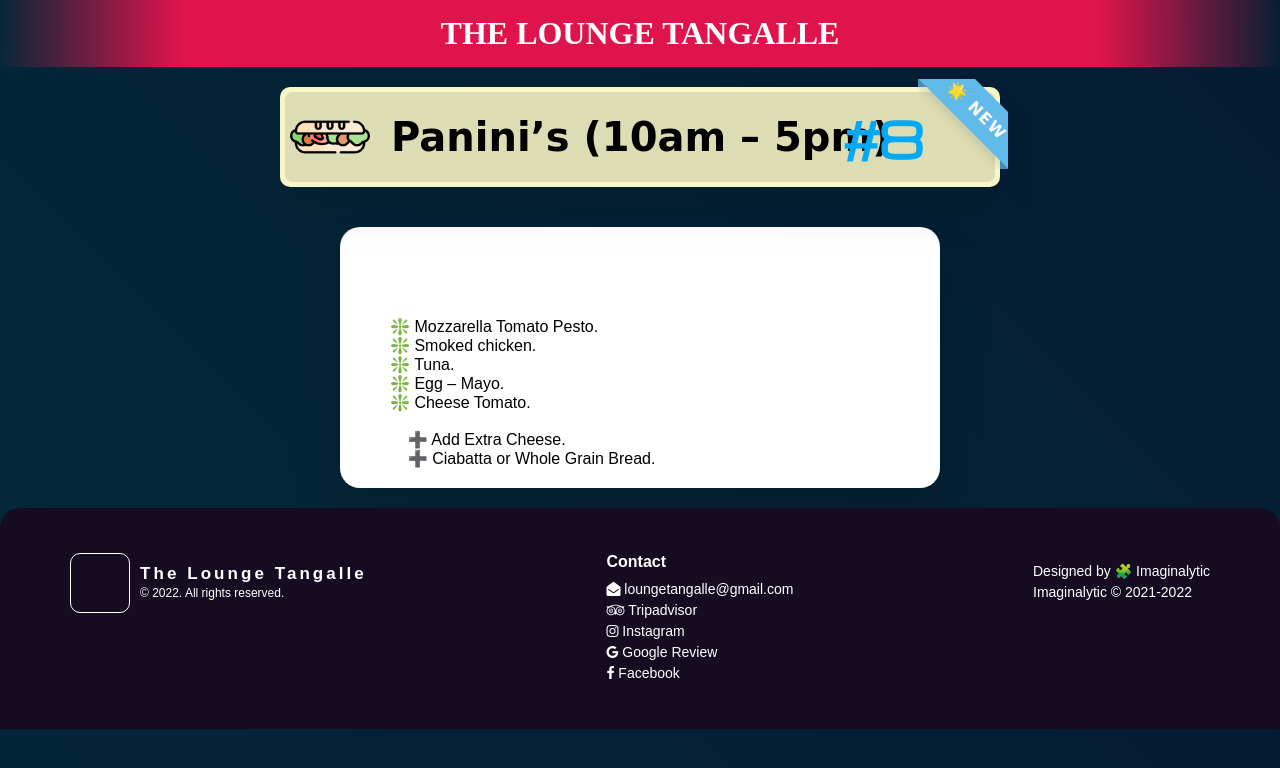
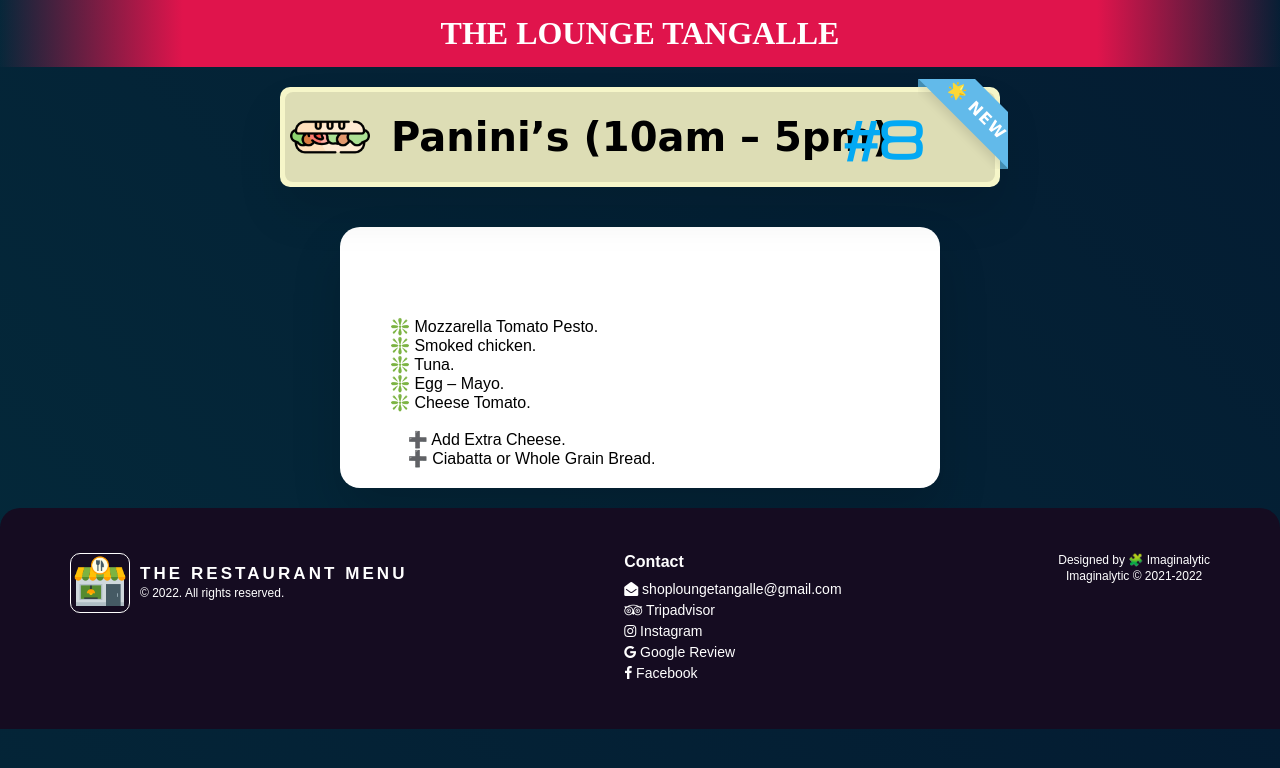
Before and after one commit to ImaginalyticWEB/restmenu, a plain HTML site: page paninis.html in a window 1280 px wide. Drawn offline with nearby package versions, Linux system fonts and the light colour scheme; a web font is replaced by a local one.

Commit message:
Update paninis.html

```diff
--- a/paninis.html
+++ b/paninis.html
@@ -7,6 +7,7 @@
     <title>Paninis</title>
     <link rel="stylesheet" type="text/css" href="Fcss/F2style.css">
 </head>
+    <link rel="shortcut icon" type="x-icon" href="./Fimg/IMG-20221.png" />
 <link rel="stylesheet" href="https://cdnjs.cloudflare.com/ajax/libs/font-awesome/4.7.0/css/font-awesome.min.css">
 
 <body>
@@ -48,36 +49,61 @@
     </div>
     <footer class="footer">
       <div class="inner">
-            <div class="column is-logo">
+        <div class="column">
           <a href="index.html" class="main-logo">
             <div class="logo">
-                        <img src="Fimg/IMG-20221.jpg" alt="">
+              <img src="Fimg/IMG-20221.png" alt="" />
             </div>
             <div class="logo-info">
-                        <div class="text">The Lounge Tangalle</div>
+              <div class="text">THE RESTAURANT MENU</div>
               <span class="copyright">© 2022. All rights reserved.</span>
             </div>
           </a>
         </div>
-            <div class="column is-navigation">
+        <div class="column">
           <div class="column-title">Contact</div>
           <ul>
-                    <li><a href="https://mail.google.com/mail/u/1/?view=cm&fs=1&to=loungetangalle@gmail.com&tf=1" target="_blank"><i class="fa fa-envelope-open"></i>&nbsp;loungetangalle@gmail.com</a></li>
-                    <li><a href="https://www.tripadvisor.com/Restaurant_Review-g304142-d11931546-Reviews-The_Lounge_Tangalle-Tangalle_Southern_Province.html" target="_blank"><i class='fa fa-tripadvisor'></i>&nbsp;Tripadvisor</a></li>
-                    <li><a href="https://www.instagram.com/lounge_tangalle/?igshid=YmMyMTA2M2Y" target="_blank"><i class='fa fa-instagram'></i>&nbsp;Instagram</a></li>
-                    <li><a href="https://www.google.com/search?client=ms-android-samsung-gn-rev1&sxsrf=ALiCzsayWgwaD63B_vRKZOWyjlNlbVZ-nQ:1670073415859&q=the+lounge+tangalle&spell=1&sa=X&ved=2ahUKEwjHyc2lxN37AhX19nMBHeT3CWQQBSgAegQIBhAB&biw=412&bih=778&dpr=2.63#cobssid=s&lpg=cid:CgIgAQ%3D%3D&wptab=s:H4sIAAAAAAAAAONgVuLVT9c3NEw2Ksg2KYwve8RowS3w8sc9YSn9SWtOXmPU5OIKzsgvd80rySypFJLmYoOyBKX4uVB18uxi4vfJT07MCcjPDEoty0wtL17EKl2SkaqQk1-al56qUJKYl56Yk5OqUASRBQDhXAHOfAAAAA" target="_blank"><i class='fa fa-google'></i>&nbsp;Google Review</a></li>
-                    <li><a href="https://m.facebook.com/Loungetangalle?_rdr" target="_blank"><i class='fa fa-facebook'></i>&nbsp;Facebook</a></li>
+            <li>
+              <a
+                href="https://mail.google.com/mail/u/1/?view=cm&fs=1&to=shoploungetangalle@gmail.com&tf=1"
+                target="_blank"
+                ><i class="fa fa-envelope-open"></i
+                >&nbsp;shoploungetangalle@gmail.com</a
+              >
+            </li>
+            <li>
+              <a href="#" target="_blank"
+                ><i class="fa fa-tripadvisor"></i>&nbsp;Tripadvisor</a
+              >
+            </li>
+            <li>
+              <a href="#" target="_blank"
+                ><i class="fa fa-instagram"></i>&nbsp;Instagram</a
+              >
+            </li>
+            <li>
+              <a href="#" target="_blank"
+                ><i class="fa fa-google"></i>&nbsp;Google Review</a
+              >
+            </li>
+            <li>
+              <a href="#" target="_blank"
+                ><i class="fa fa-facebook"></i>&nbsp;Facebook</a
+              >
+            </li>
           </ul>
         </div>
-            <div class="column is-navigation">
-                <div class="column-title"></div>
-                <ul>
-                    <li><a href="#">Designed by 🧩 Imaginalytic</a></li>
-                    <li><a>Imaginalytic © 2021-2022</a></li>
-                </ul>
+        <div class="column">
+          <a class="design-logo">
+            <div class="design-info">
+              <div class="designtext">Designed by 🧩 Imaginalytic</div>
+              <span class="copyright">Imaginalytic © 2021-2022</span>
+            </div>
+          </a>
         </div>
       </div>
     </footer>
+
     <script type="text/javascript">
         var preloader = document.querySelector(".preloader");
         window.addEventListener("load", restaurant);
```
Lines whose indentation alone changed are shown as unchanged.
